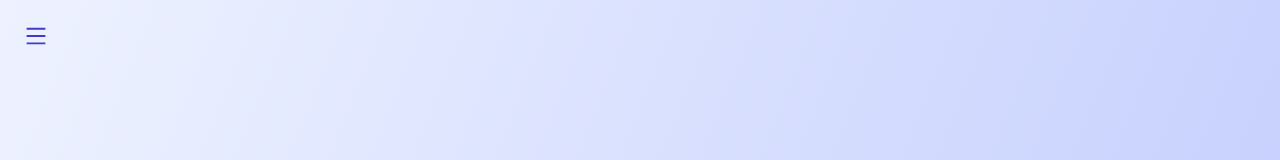
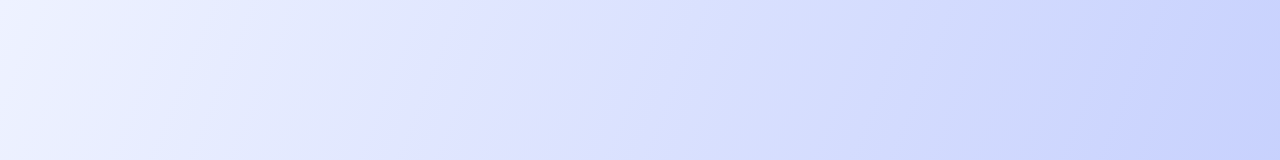
Before and after one commit to TomY-Zhang/tomzhang-website, a React (Create React App) app: page / in a window 1280 px wide. Shown: the top 160 px of the page. Built offline with nearby package versions, Linux system fonts and the light colour scheme.

Commit message:
temporarily removed sidebar

```diff
--- a/src/App.js
+++ b/src/App.js
@@ -10,9 +10,9 @@ const App = () => {
 
   return (
     <div>
-      <Sidebar />
+      {/* <Sidebar /> */}
       <div id="Content" class="transition-all duration-300 ease-out">
-        <CollapseBtn/>
+        {/* <CollapseBtn/> */}
         <TitlePanel/>
         <IntroPanel/>
         <InterestsPanel/>
```
